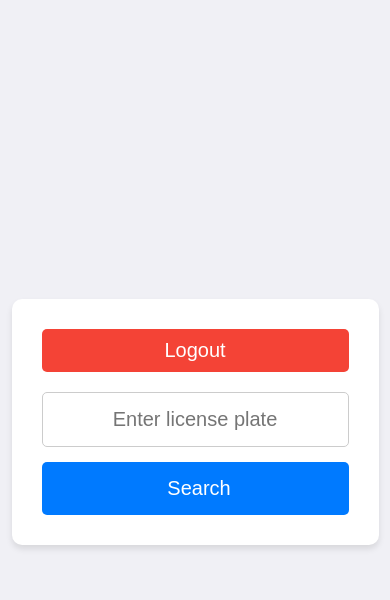
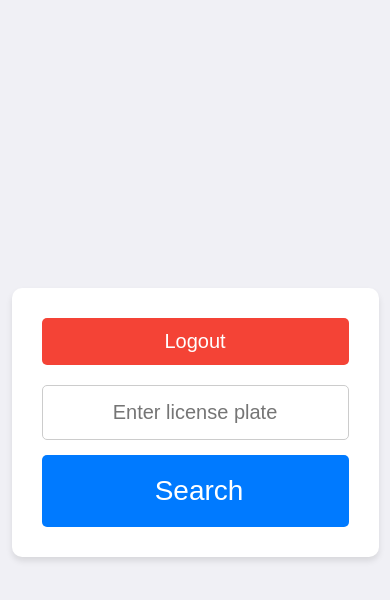
Before and after one commit to 0niiwiK/djandoWebProject, a Django app: page / in a window 390 px wide. Shown: the top 600 px of the page. Run offline with Django 4.2, Linux system fonts and the light colour scheme; the visitor is signed in with stand-in values (Sample User, id 1).

Commit message:
Added almost all

```diff
--- a/myproject/carapp/templates/carapp/login.html
+++ b/myproject/carapp/templates/carapp/login.html
@@ -155,6 +155,7 @@
                 width: 90%;
                 max-width: 90%;
             }
+        }
     </style>
 </head>
 <body>
--- a/myproject/carapp/templates/carapp/search.html
+++ b/myproject/carapp/templates/carapp/search.html
@@ -120,6 +120,36 @@
         .results-container button:active {
             transform: scale(0.95);
         }
+        @media (max-width: 600px) {
+            .search-container div {
+                padding: 20px;
+                max-width: 90%;
+            }
+
+            .container h1 {
+                font-size: 32px;
+            }
+
+            .search-container input[type="text"], {
+                padding: 20px 0px;
+                font-size: 18px;
+            }
+
+            .search-container button {
+                padding: 20px 15px;
+                font-size: 28px;
+            }
+
+            .results-container button {
+                padding: 15px 15px;
+                font-size: 28px;
+            }
+
+            .logout-container form button {
+                padding: 12px 15px;
+                font-size: 20px;
+            }
+        }
     </style>
 </head>
 <body>
```
